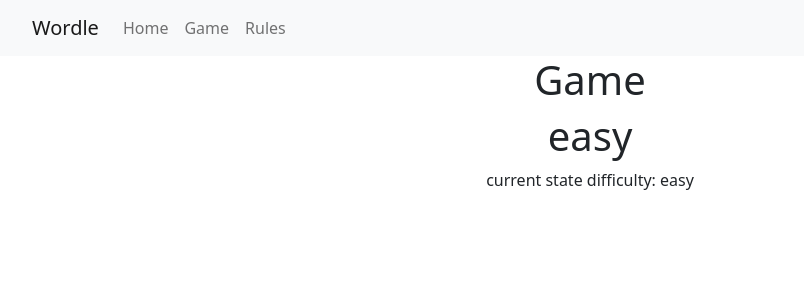
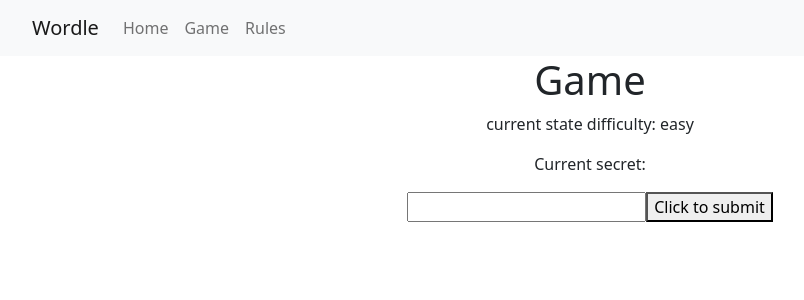
Before and after one commit to ruijiex/ruijie_xiao_lingya_hu_project2, a React (Create React App) app: page /game/easy in a window 1280 px wide. Shown: the top 300 px of the page, without its empty margins (50-854 px from the left). Built offline with nearby package versions, Linux system fonts and the light colour scheme.

Commit message:
Add guessed word saving function to Game page

```diff
--- a/src/components/Game.js
+++ b/src/components/Game.js
@@ -3,6 +3,7 @@
 import NavigationBar from './NavigationBar';
 import { useDispatch, useSelector } from 'react-redux';
 import changeDifficultyAction from '../actions/changeDifficultyAction';
+import { useState } from 'react';
 
 export default function Game() {
   const dispatch = useDispatch();
@@ -11,13 +12,41 @@
   if (stateDifficulty !== difficulty) {
     dispatch(changeDifficultyAction(difficulty));
   }
+  const [inputWord, setInputWord] = useState('');
+  const [guessedWords, setGuessedWords] = useState([]);
+  const handleSubmit = (e) => {
+    e.preventDefault();
+    setGuessedWords((oldWords) => [...oldWords, inputWord]);
+    setInputWord('');
+  };
 
+  // TODO
+  const secret = '';
   return (
     <div>
       <NavigationBar />
       <h1>Game</h1>
-      <h1>{difficulty}</h1>
       <p>current state difficulty: {stateDifficulty}</p>
+      <p>Current secret: {secret}</p>
+      <form onSubmit={handleSubmit}>
+        {/* TODO
+        Set number of input from difficulty
+        */}
+        <input
+          type='text'
+          required
+          value={inputWord}
+          onChange={(e) => setInputWord(e.target.value)}
+        ></input>
+        <button type='submit'>Click to submit</button>
+      </form>
+      <ul>
+        {guessedWords.map((value, index) => {
+          // TODO
+          // return letter state
+          return <li key={index}>{value}</li>;
+        })}
+      </ul>
     </div>
   );
 }
```
